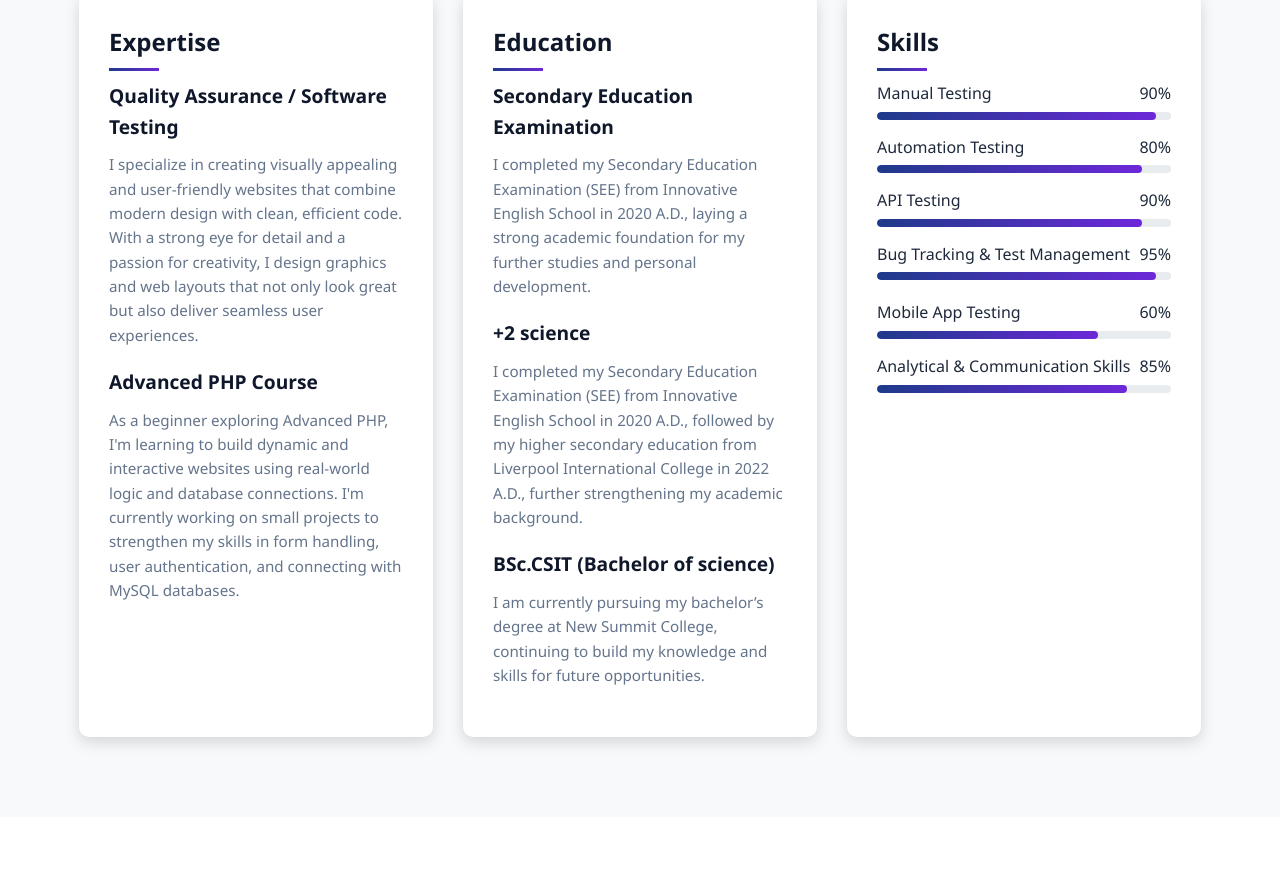
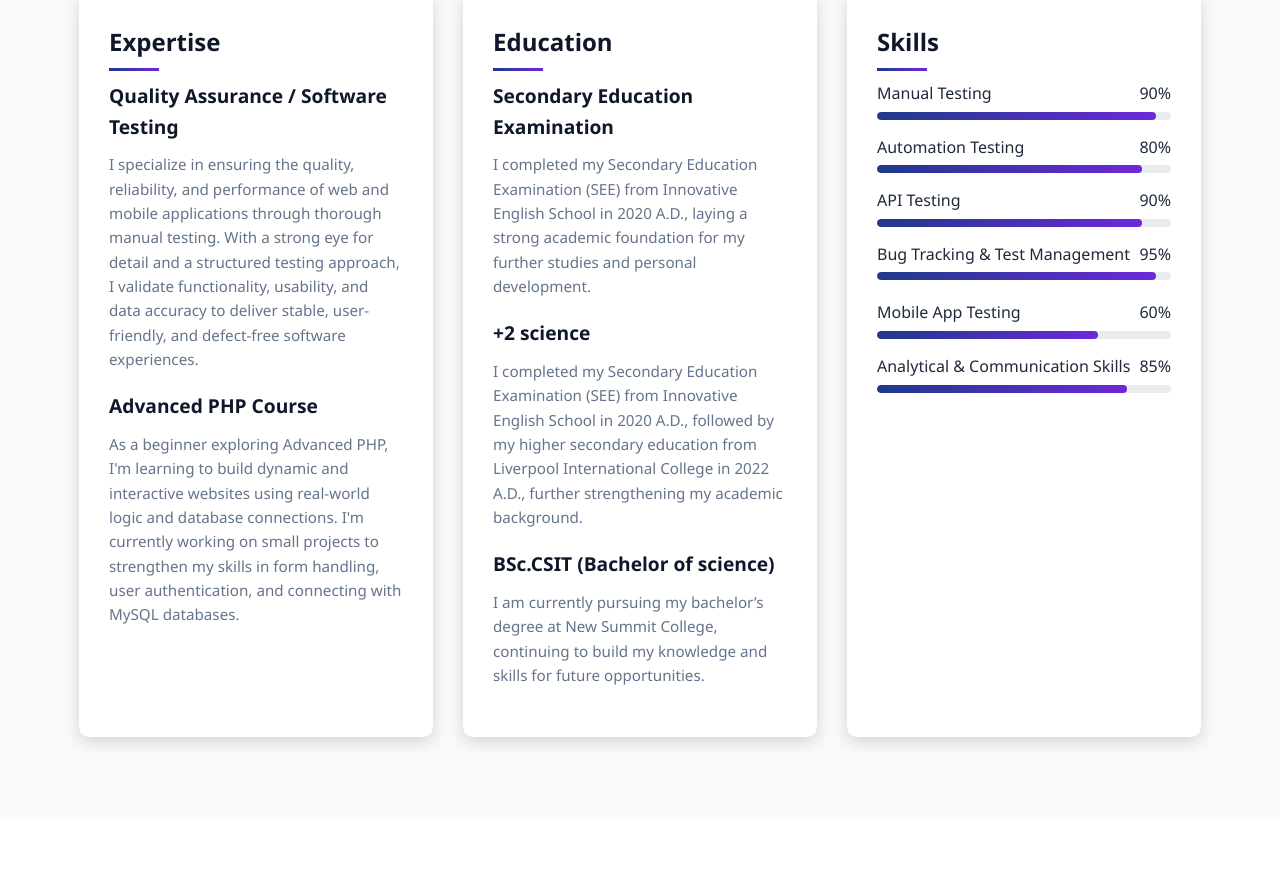
Before and after one commit to Nabaraj-t343/Portfolio, a plain HTML site: page index.html in a window 1280 px wide. Shown: the part 2076-2970 px from the top of the page. Drawn offline with Linux system fonts and the light colour scheme.

Commit message:
portfolio

```diff
--- a/index.html
+++ b/index.html
@@ -160,8 +160,9 @@
                         </div>
                         <div class="card-content">
                             <h4 class="card-title">Quality Assurance / Software Testing </h4>
-                            <p>I specialize in creating visually appealing and user-friendly websites that combine modern design with clean, efficient code. With a strong eye for detail and a passion for creativity, I design graphics and web layouts that
-                                not only look great but also deliver seamless user experiences.</p>
+                            <p>I specialize in ensuring the quality, reliability, and performance of web and mobile
+                                 applications through thorough manual testing. With a strong eye for
+                                 detail and a structured testing approach, I validate functionality, usability, and data accuracy to deliver stable, user-friendly, and defect-free software experiences.</p>
                         </div>
                         <div class="card-content">
                             <h4 class="card-title">Advanced PHP Course</h4>
```
